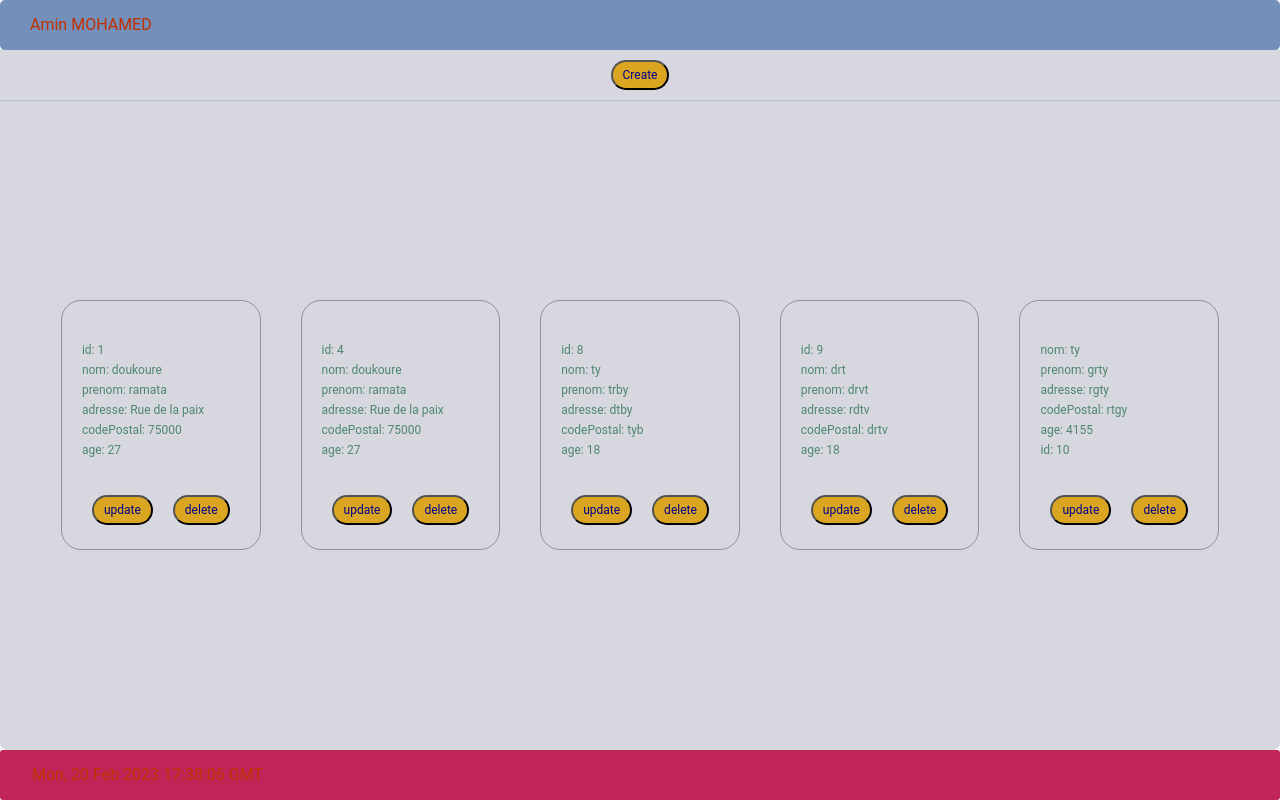
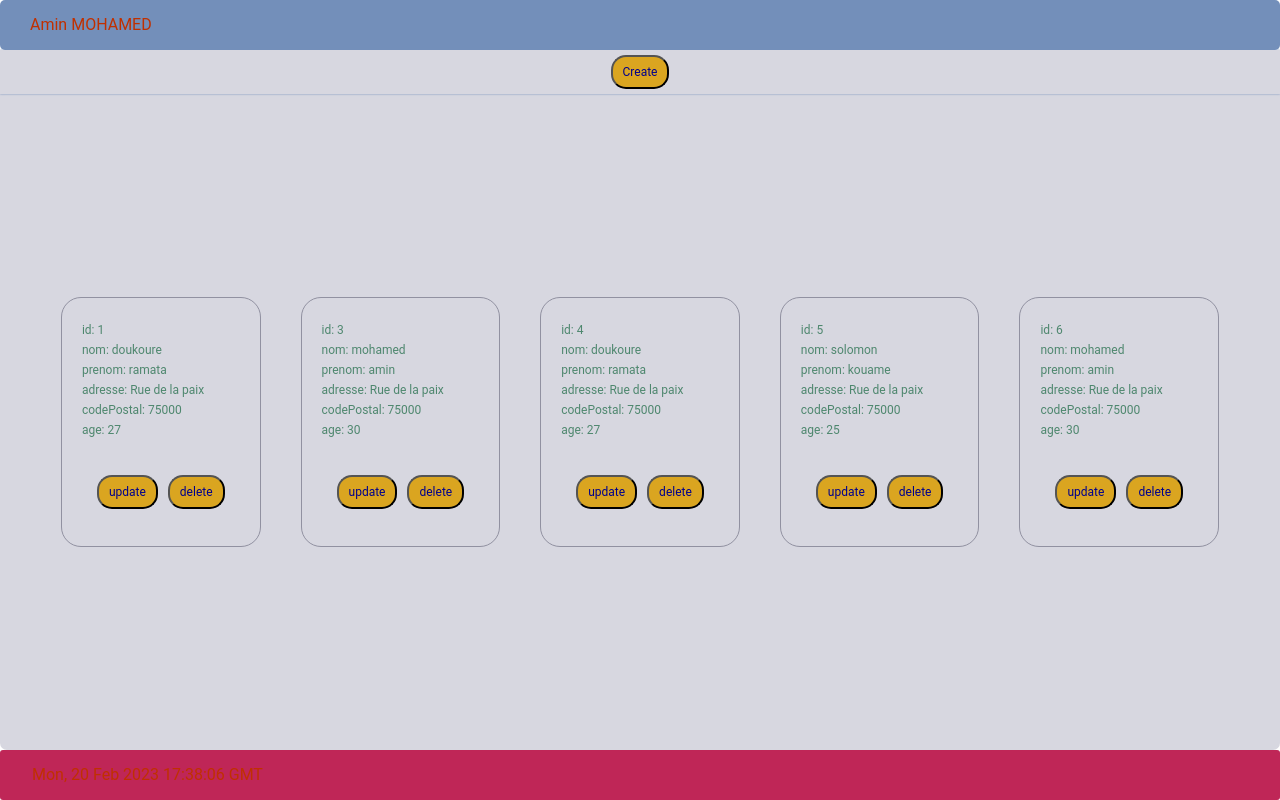
Before and after one commit to bishem/tpinitreactjs, a React (Create React App) app: page / in a window 1280 px wide. Built offline with nearby package versions, Linux system fonts and the light colour scheme; data requests are answered from the project's data file.

Commit message:
fixed delete
added refresh instead
done style

```diff
--- a/db.json
+++ b/db.json
@@ -1,5 +1,5 @@
 {
-  "persons": [
+  "person": [
     {
       "id": 1,
       "nom": "doukoure",
@@ -7,6 +7,14 @@
       "adresse": "Rue de la paix",
       "codePostal": "75000",
       "age": 27
+    },
+    {
+      "id": 3,
+      "nom": "mohamed",
+      "prenom": "amin",
+      "adresse": "Rue de la paix",
+      "codePostal": "75000",
+      "age": 30
     },
     {
       "id": 4,
@@ -17,28 +25,20 @@
       "age": 27
     },
     {
-      "id": 8,
-      "nom": "ty",
-      "prenom": "trby",
-      "adresse": "dtby",
-      "codePostal": "tyb",
-      "age": 18
+      "id": 5,
+      "nom": "solomon",
+      "prenom": "kouame",
+      "adresse": "Rue de la paix",
+      "codePostal": "75000",
+      "age": 25
     },
     {
-      "id": 9,
-      "nom": "drt",
-      "prenom": "drvt",
-      "adresse": "rdtv",
-      "codePostal": "drtv",
-      "age": 18
-    },
-    {
-      "nom": "ty",
-      "prenom": "grty",
-      "adresse": "rgty",
-      "codePostal": "rtgy",
-      "age": "4155",
-      "id": 10
+      "id": 6,
+      "nom": "mohamed",
+      "prenom": "amin",
+      "adresse": "Rue de la paix",
+      "codePostal": "75000",
+      "age": 30
     }
   ]
 }
--- a/src/components/Card.jsx
+++ b/src/components/Card.jsx
@@ -34,38 +34,43 @@ class Card extends Component {
 
   buildActions = () => {
     return (
-      <div className="actions flex space-evenly parent-widht">
-        {this.update()}
-        {this.delete()}
+      <div className="actions flex content-evenly parent-width">
+        {this.buildUpdate()}
+        {this.buildDelete()}
       </div>
     );
   };
 
-  delete() {
+  buildDelete() {
     return (
       <button
         className="delete flex center"
-        onClick={(event) => {
-          event.preventDefault();
-          this.props.service.delete(this.state.model.id).catch(console.error);
-          this.props.action.DELETE();
-        }}
+        onClick={this.delete}
       >
         delete
       </button>
     );
   }
 
-  update() {
+  buildUpdate() {
     return (
       <button
         className="update flex center"
-        onClick={() => this.props.action.UPDATE(this.state.model)}
+        onClick={this.update}
       >
         update
       </button>
     );
   }
+
+  delete = () => {
+    this.props.service
+      .delete(this.state.model.id)
+      .then(this.props.action.REFRESH)
+      .catch(console.error);
+  };
+
+  update = () => this.props.action.UPDATE(this.state.model);
 }
 
 Card.propTypes = {
--- a/src/components/Form.js
+++ b/src/components/Form.js
@@ -11,20 +11,28 @@ class Form extends Component {
   constructor(props) {
     super(props);
     this.state = {
-      model: new Person({}),
+      model: new Person({}), //empty person
       update: false,
+      title: 'Add a Person',
     };
   }
 
   componentDidMount() {
-    if (this.props.model) {
-      this.setState({ model: this.props.model, update: true });
+    if (this.props.update) {
+      this.setState({
+        model: this.props.model,
+        update: true,
+        title: 'Update a Person',
+      });
     }
   }
 
   render() {
     return (
-      <div className="Form fill-parent flex content-center">
+      <div className="Form fill-parent flex column items-center">
+        <h1 className="title flex align-center center parent-width">
+          {this.state.title}
+        </h1>
         {this.buildForm()}
       </div>
     );
@@ -37,7 +45,7 @@ class Form extends Component {
         className="flex column items-center parent-width"
       >
         {this.buildFields()}
-        {this.buildButtons()}
+        {this.buildActions()}
       </form>
     );
   };
@@ -52,20 +60,52 @@ class Form extends Component {
     );
   };
 
-  buildButtons = () => {
+  buildField = ([property, value]) => {
     return (
-      <div className="buttons flex parent-width items-center content-evenly">
+      <label
+        key={property}
+        htmlFor={property}
+        className="field flex column parent-width"
+      >
+        {property}
+        <input
+          id={property}
+          type="text"
+          value={value}
+          className="parent-width"
+          onChange={(event) => this.refresh(property, event)}
+        />
+      </label>
+    );
+  };
+
+  buildActions = () => {
+    return (
+      <div className="actions flex parent-width center">
+        <input
+          type="submit"
+          value="Save"
+          className="save flex center"
+        />
         <input
           type="reset"
           value="reset"
-        />
-        <input
-          type="submit"
-          value="Save"
+          onClick={this.props.action.READ}
+          className="reset flex center"
         />
       </div>
     );
   };
+
+  refresh(property, event) {
+    event.preventDefault();
+    this.setState({
+      model: {
+        ...this.state.model,
+        [property]: event.target.value,
+      },
+    });
+  }
 
   process = (event) => {
     event.preventDefault();
@@ -86,37 +126,6 @@ class Form extends Component {
       .then(this.props.action.READ)
       .catch(console.error);
   };
-
-  buildField = ([property, value]) => {
-    return (
-      <div
-        key={property}
-        className="field parent-width flex content-between"
-      >
-        <label
-          htmlFor={property}
-          className="flex column parent-width"
-        >
-          {property}
-          <input
-            id={property}
-            type="text"
-            value={value}
-            className="parent-width"
-            onChange={(event) => {
-              event.preventDefault();
-              this.setState({
-                model: {
-                  ...this.state.model,
-                  [property]: event.target.value,
-                },
-              });
-            }}
-          />
-        </label>
-      </div>
-    );
-  };
 }
 
 Form.propTypes = {
--- a/src/components/Gallery.jsx
+++ b/src/components/Gallery.jsx
@@ -42,7 +42,7 @@ class Gallery extends Component {
 
   buildGallery() {
     return (
-      <div className="items grow parent-width flex center">
+      <div className="content grow parent-width flex center">
         {this.display()}
       </div>
     );
@@ -50,7 +50,7 @@ class Gallery extends Component {
 
   display() {
     return (
-      <div className="content parent-width flex center wrap">
+      <div className="items parent-width flex center wrap">
         {this.state.models.map((model) => {
           return (
             <Card
--- a/src/components/Main.jsx
+++ b/src/components/Main.jsx
@@ -4,16 +4,14 @@
  */
 import React, { Component } from 'react';
 import { Form, Gallery } from '.';
+import '../css/Main.css';
 import { PersonService } from '../services';
 
 class Main extends Component {
   constructor() {
     super();
     this.personService = new PersonService();
-    this.state = {
-      content: <div>Loading...</div>,
-      loading: true,
-    };
+    this.state = { content: <div>Loading...</div> };
   }
 
   componentDidMount() {
@@ -30,7 +28,6 @@ class Main extends Component {
   action = Object.freeze({
     READ: () =>
       this.setState({
-        loading: true,
         content: (
           <Gallery
             action={this.action}
@@ -40,7 +37,6 @@ class Main extends Component {
       }),
     CREATE: () =>
       this.setState({
-        loading: true,
         content: (
           <Form
             action={this.action}
@@ -50,16 +46,17 @@ class Main extends Component {
       }),
     UPDATE: (data) =>
       this.setState({
-        loading: true,
         content: (
           <Form
             model={data}
+            update={true}
             action={this.action}
             service={this.personService}
           />
         ),
       }),
-    DELETE: () => this.action.READ(),
+    REFRESH: () =>
+      this.setState({ content: <div>Loading...</div> }, this.action.READ),
   });
 }
 
--- a/src/css/Card.css
+++ b/src/css/Card.css
@@ -1,21 +1,22 @@
 .Card {
-  height: 250px;
+  min-height: 250px;
   margin: 20px;
   padding: 20px;
   border: 1px solid #9191a1;
   border-radius: 20px;
 }
 
-.Card .actions,
-.Card .content > div {
-  width: 100%;
+.Card .actions {
+  margin-top: 20px;
 }
 
-.Card .actions button {
-  height: 30px;
-  padding: 5px 10px;
-  margin: 10px;
-  background-color: goldenrod;
-  border-radius: 15px;
-  color: darkblue;
+@media (max-width: 512px) {
+  .Card {
+    width: 65%;
+  }
+
+  .actions {
+    flex-direction: column;
+    align-items: center;
+  }
 }
--- a/src/css/Form.css
+++ b/src/css/Form.css
@@ -1,3 +1,23 @@
-form {
+.Form {
   padding: 50px 10%;
 }
+
+.title {
+  padding: 10px;
+}
+
+.fields {
+  padding: 10px 0;
+}
+
+.field {
+  padding: 10px 0;
+}
+
+.field input[type='text'] {
+  height: 35px;
+}
+
+.Form .actions input {
+  margin-bottom: 10px;
+}
--- a/src/css/Gallery.css
+++ b/src/css/Gallery.css
@@ -1,20 +1,8 @@
-.actions {
-  background-color: #d7d7e0;
-}
-
-.Gallery > .actions {
+.Gallery .actions:first-child {
+  padding: 0 ;
   box-shadow: 0 0 2px 0 #738fba;
 }
 
-.Gallery .content {
+.Gallery .items {
   padding: 25px 0;
 }
-
-.Gallery .actions button {
-  height: 30px;
-  padding: 5px 10px;
-  margin: 10px;
-  background-color: goldenrod;
-  border-radius: 15px;
-  color: darkblue;
-}
--- /dev/null
+++ b/src/css/Main.css
@@ -0,0 +1,35 @@
+
+.actions {
+  padding: 10px;
+  background-color: #d7d7e0;
+}
+
+.actions button,
+.actions input {
+  min-height: 30px;
+  padding: 5px 10px;
+  margin: 5px;
+  background-color: goldenrod;
+  text-align: center;
+  border-radius: 15px;
+  color: darkblue;
+}
+
+.actions input {
+  width: 25%;
+}
+
+@media (max-width: 512px) {
+
+  .actions button,
+  .actions input {
+    width: 100%;
+  }
+  .actions {
+    flex-direction: column;
+  }
+
+  .Gallery .actions .create{
+    width: 55%;
+  }
+}
--- a/src/services/Person.service.js
+++ b/src/services/Person.service.js
@@ -4,7 +4,8 @@
  */
 import { API } from '.';
 
-const ENDPOINT = 'persons';
+const ENDPOINT = 'person';
+
 class PersonService {
   create(person) {
     return API.post({ endpoint: ENDPOINT, body: person });
```
